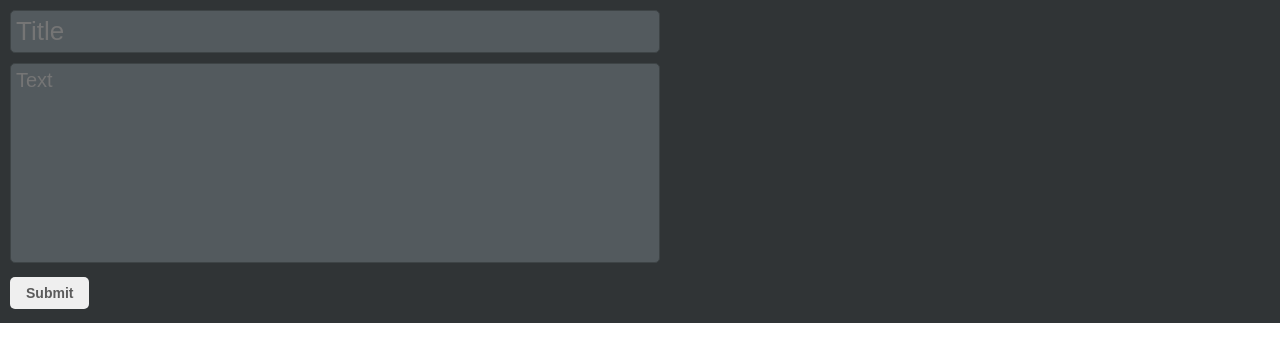
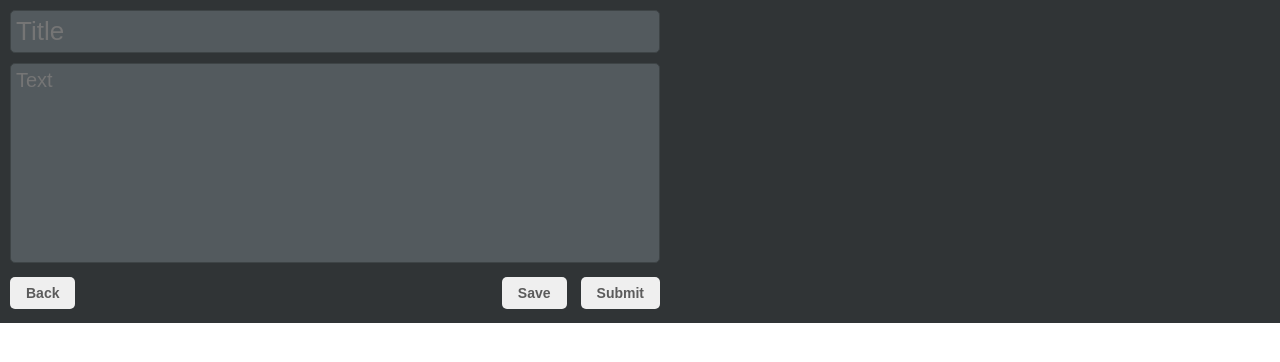
Before and after one commit to gavin-crane/csci342_group_project, a React (Create React App) app in the folder wwu-csci-forum/: page / in a window 1280 px wide. Shown: the top 362 px of the page. Built offline with nearby package versions, Linux system fonts and the light colour scheme.

Commit message:
added a button component

```diff
--- a/wwu-csci-forum/src/components/app/App.js
+++ b/wwu-csci-forum/src/components/app/App.js
@@ -1,5 +1,6 @@
 import logo from './logo.svg';
 import Post from '../post/post';
+import Button from '../button/button';
 import './App.css';
 
 function App() {
@@ -9,5 +10,4 @@ function App() {
     </>
   );
 }
-console.log("dasdasd")
 export default App;
--- /dev/null
+++ b/wwu-csci-forum/src/components/button/button.css
@@ -0,0 +1,21 @@
+.Button {
+    color: rgb(91, 91, 91);
+    border-radius: 0.3125rem;
+    padding: .5rem 1rem;
+    font-size: 0.875rem;
+    font-weight: bold;
+    border: none;
+    cursor: pointer;
+    /* margin-bottom: 0.875rem;   */
+  }
+
+  .Button:hover {
+    background-color: #cecece;
+    border-radius: 0.3125rem;
+    padding: .5rem 1rem;
+    font-size: 0.875rem;
+    font-weight: bold;
+    border: none;
+    cursor: pointer;
+    /* margin-bottom: 0.875rem; */
+  }
--- /dev/null
+++ b/wwu-csci-forum/src/components/button/button.js
@@ -0,0 +1,17 @@
+
+
+import React from 'react';
+import './button.css'
+
+
+function Button(props) {
+  return (
+
+        <button className = "Button" onClick={props.onClick}>
+        {props.children}
+        </button>
+
+  )
+};
+
+export default Button;
--- a/wwu-csci-forum/src/components/post/post.css
+++ b/wwu-csci-forum/src/components/post/post.css
@@ -40,30 +40,28 @@
     margin-left: 0.625rem;
     margin-right: 0.625rem;
     max-width: 40.625rem;
+    overflow:hidden;
   }
 
   .Form {
     background-color:  rgb(48, 52, 54);
   }
 
-  .Button {
-    color: rgb(91, 91, 91);
-    border-radius: 0.3125rem;
-    padding: .5rem 1rem;
-    font-size: 0.875rem;
-    font-weight: bold;
-    border: none;
-    cursor: pointer;
+  .SaveButton{
+    float:right;
+    margin-left:0.875rem;
     margin-bottom: 0.875rem;
+    flex-direction: column;
+  }
+  .SumbitButton{
+    float:right;
+    margin-bottom: 0.875rem;
+    flex-direction: column;
   }
 
-  .Button:hover {
-    background-color: #cecece;
-    border-radius: 0.3125rem;
-    padding: .5rem 1rem;
-    font-size: 0.875rem;
-    font-weight: bold;
-    border: none;
-    cursor: pointer;
-    margin-bottom: 0.875rem;
+  .LeftButton {
+    flex-direction: column;
+    float: left;
+    /* margin-bottom: 0.875rem;
+    margin-left:0.875rem; */
   }
--- a/wwu-csci-forum/src/components/post/post.js
+++ b/wwu-csci-forum/src/components/post/post.js
@@ -1,16 +1,14 @@
 import React, { useState} from 'react';
 import './post.css'
+import Button from '../button/button';
 
 
 function Post() {
   const [title, setTitle] = useState();
   const [body, setBody] = useState();
 
-
-  console.log("this is the post functional component!")
-
   function handleSubmit(event) {
-    //event.preventDefault();
+    event.preventDefault();
     // Add code here to send the post data to the server
     console.log("Post submitted:", title, body);
     setTitle();
@@ -24,7 +22,18 @@ function Post() {
             <br />
             <textarea className = "InputBody" value={body} placeholder="Text" onChange={event => setBody(event.target.value)} />
             <br />
-            <button className = "Button" onClick= {handleSubmit}>Submit</button>
+            <div className = "LeftButton">
+              <Button onClick= {handleSubmit}>Back</Button>
+            </div>
+            <div className = "SaveButton">
+              <Button onClick= {handleSubmit}>Submit</Button>
+            </div>
+            <div className = "SumbitButton">
+              <Button onClick= {handleSubmit}>Save</Button>
+            </div>
+
+            {/* <Button onClick= {handleSubmit}>Submit</Button> */}
+            {/* <button className = "Button" onClick= {handleSubmit}>Submit</button> */}
         </div>
     </div>
   );
```
